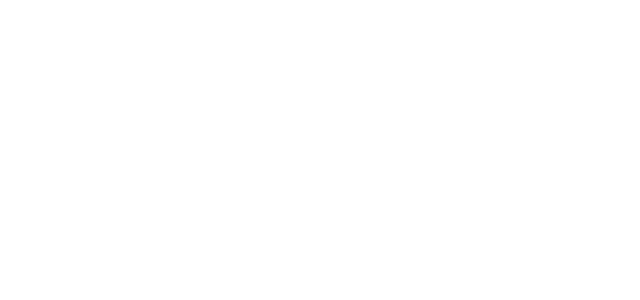
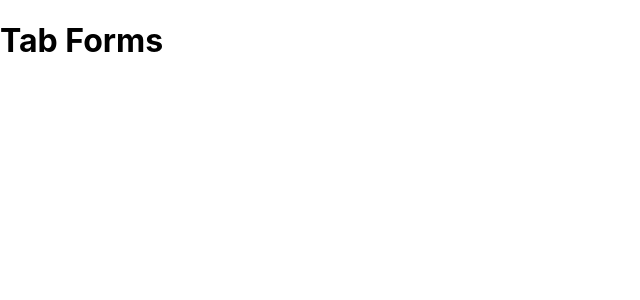
Before and after one commit to Ssharma0355/machine-coding, a React (Create React App) app: page / in a window 1280 px wide. Shown: the top 300 px of the page, without its empty margins (0-640 px from the left). Built offline with nearby package versions, Linux system fonts and the light colour scheme.

Commit message:
added component

```diff
--- a/src/App.js
+++ b/src/App.js
@@ -1,10 +1,11 @@
 import './App.css';
-import TabForm from './solutions/TabForm';
+import TabForms from './solutions/TabForms/TabForms';
 
 function App() {
   return (
    <div>
-    <TabForm />
+    <TabForms />
+
 
    </div>
   );
--- a/src/solutions/TabForm.jsx
+++ b/src/solutions/TabForms/Profile.jsx
@@ -1,6 +1,6 @@
 import React from 'react'
 
-const TabForm = () => {
+const Profile = () => {
   return (
     <div>
 
@@ -8,4 +8,4 @@ const TabForm = () => {
   )
 }
 
-export default TabForm
+export default Profile
--- /dev/null
+++ b/src/solutions/TabForms/TabForms.jsx
@@ -0,0 +1,12 @@
+import React from 'react'
+
+const TabForms = () => {
+  return (
+    <div>
+        <h1>Tab Forms </h1>
+
+    </div>
+  )
+}
+
+export default TabForms
```
Also changed, not shown: src/solutions/TabForms/Interset.jsx (added, +11 -0 lines), src/solutions/TabForms/Settings.jsx (added, +11 -0 lines).
